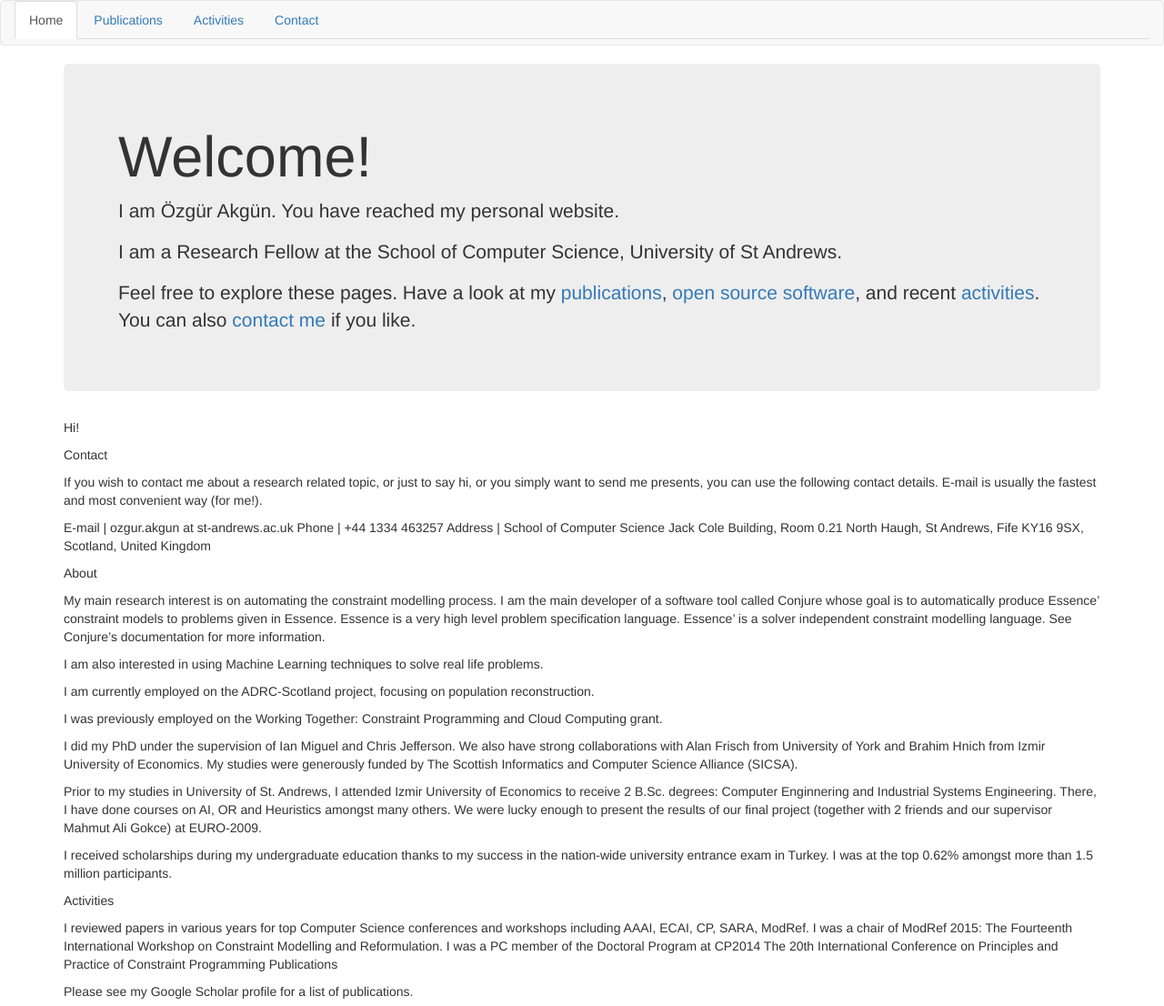
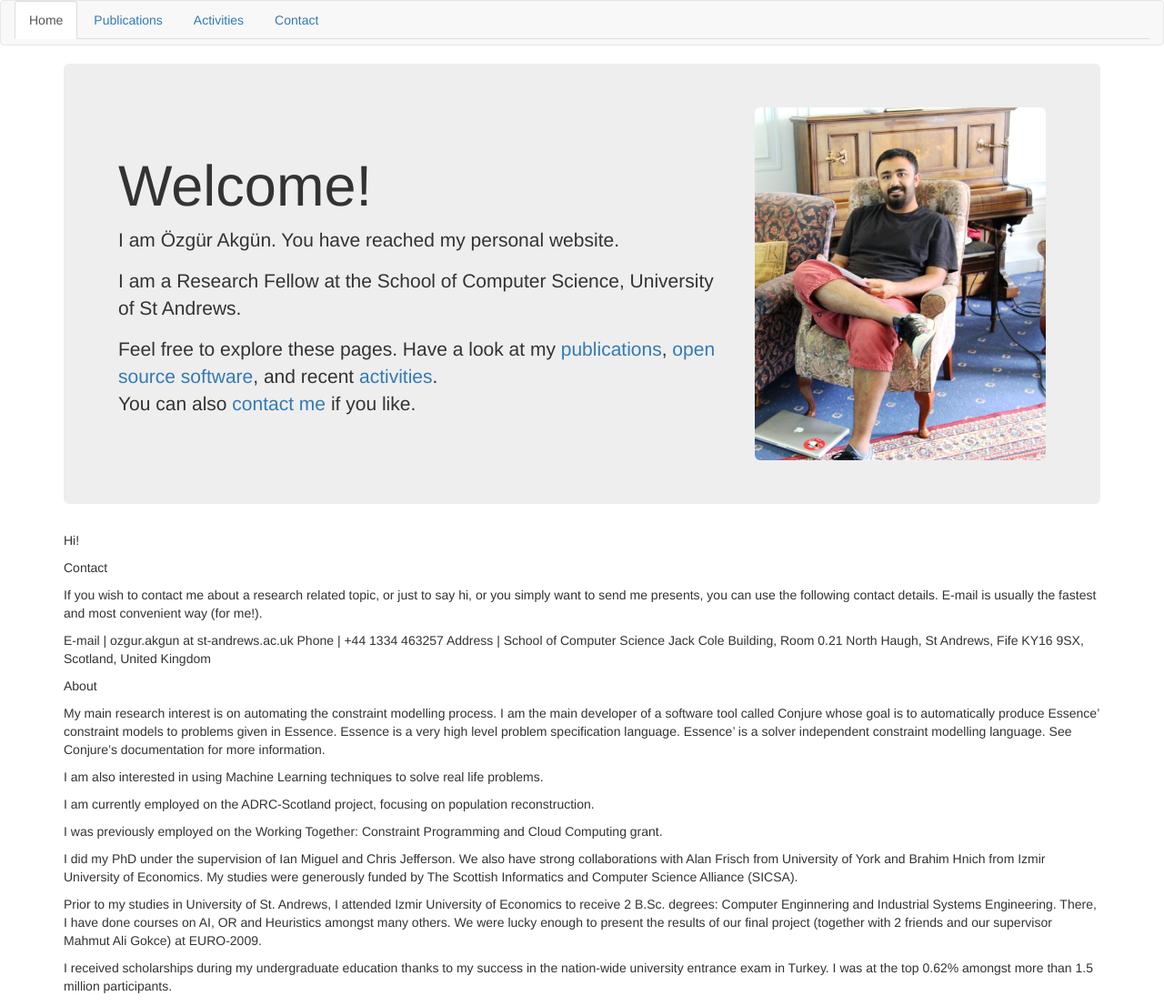
Before and after one commit to ozgurakgun/ozgurakgun.github.io, a Jekyll site: the page built from content/home.md, in a window 1280 px wide, cut to the strip 0-1106 px from the top of the page. Shown: the whole strip at 91% size. Built offline with Jekyll 4.4.1, drawn with Linux system fonts in a browser that asks for light colours.

Commit message:
add a photo of myself

```diff
--- a/content/home.md
+++ b/content/home.md
@@ -5,7 +5,11 @@ title: Home
 permalink: /
 ---
 
-<div class="jumbotron" markdown="1">
+<div class="jumbotron container-fluid">
+
+<div class="row" style="display:flex; align-items:center;">
+
+<div class="col-xs-8 col-sm-8 col-md-8 col-lg-8" markdown="1">
 
 # Welcome!
 
@@ -19,6 +23,14 @@ my [publications](/publications),
 [open source software](/software), and
 recent [activities](/activities).
 You can also [contact me](/contact) if you like.
+
+</div>
+
+<div class="col-xs-4 col-sm-4 col-md-4 col-lg-4 pull-right">
+    <img src="content/burn.jpg" class="img-responsive img-rounded pull-right" alt="Özgür sitting on a chair">
+</div>
+
+</div>
 
 </div>
 
```
Also changed, not shown: content/burn.jpg (added).
